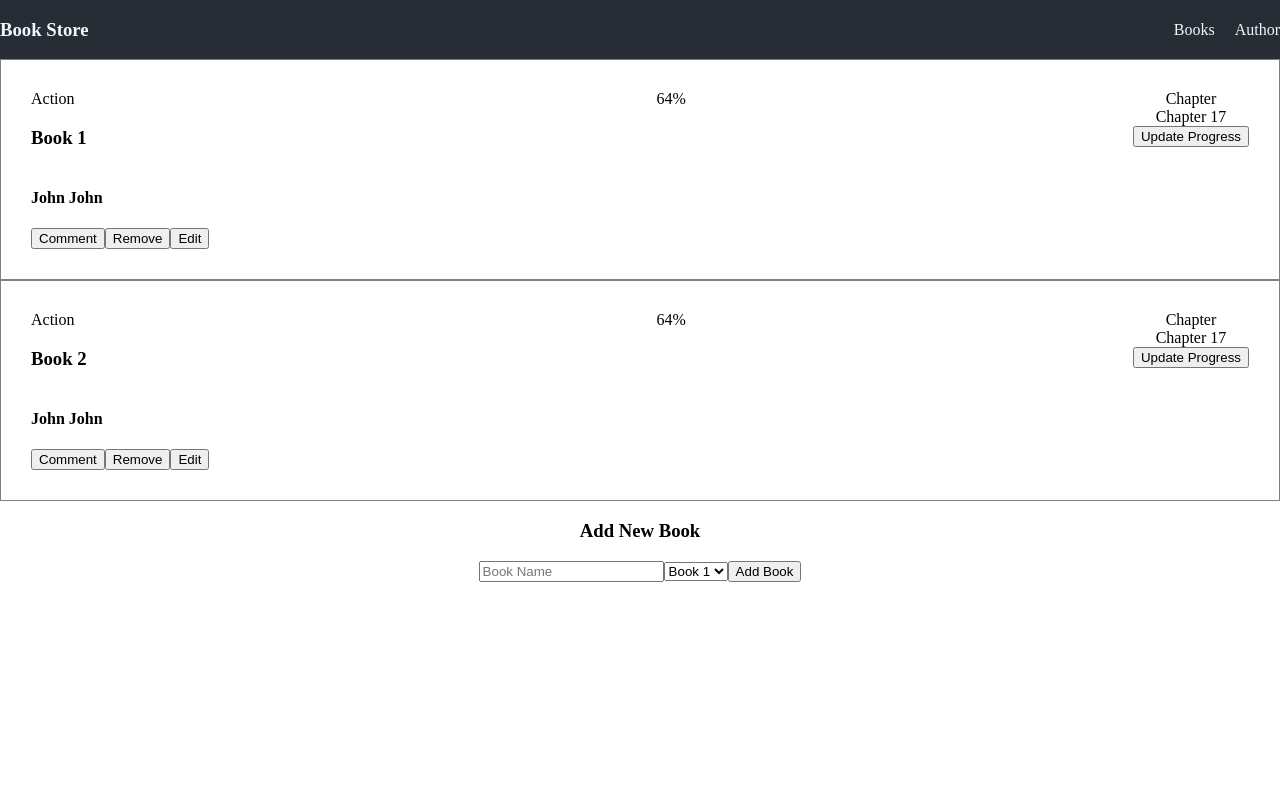
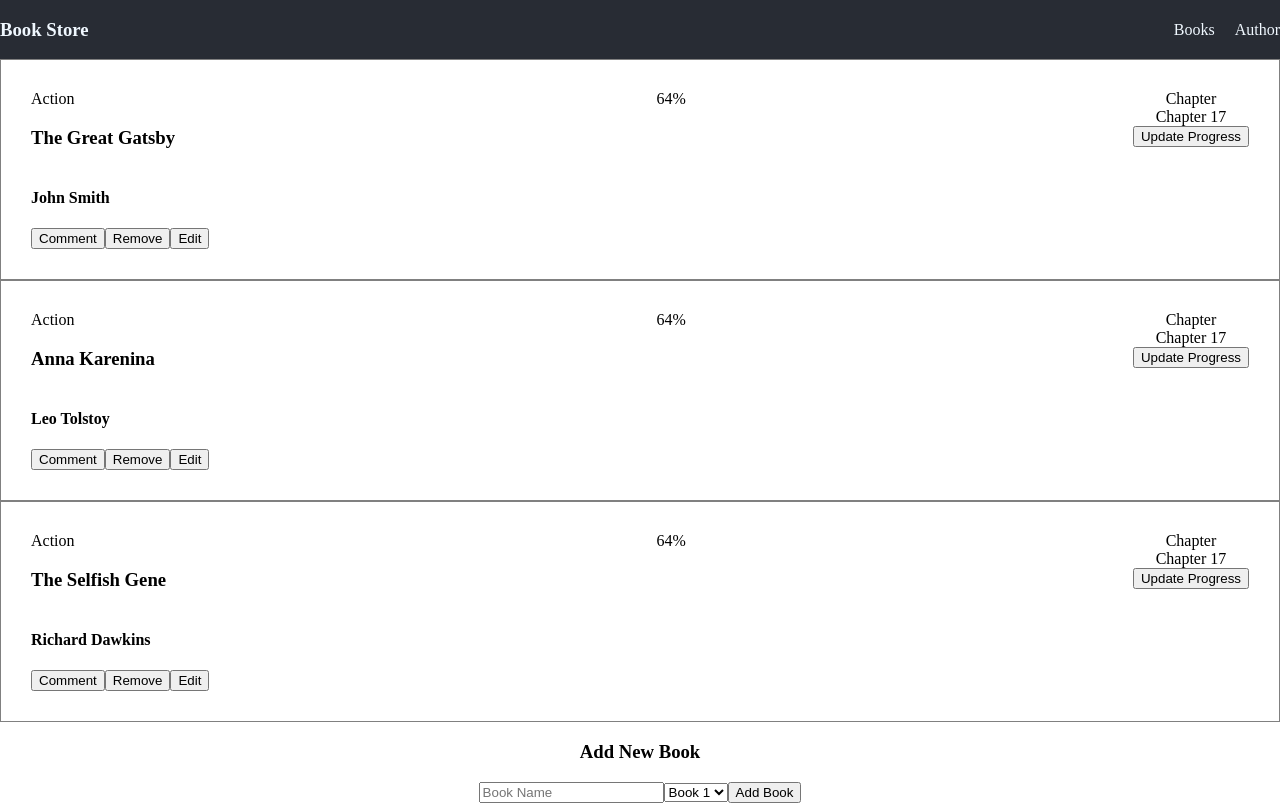
Before and after one commit to tawakuliKH/book-store-react, a React (Create React App) app: page / in a window 1280 px wide. Built offline with nearby package versions, Linux system fonts and the light colour scheme.

Commit message:
Configure Remove book and Add Book reducers

```diff
--- a/src/App.js
+++ b/src/App.js
@@ -1,16 +1,19 @@
+/* eslint-disable import/no-extraneous-dependencies */
 import './App.css';
 // eslint-disable-next-line import/no-extraneous-dependencies
 import { BrowserRouter as Router, Route, Routes } from 'react-router-dom';
 import Navbar from './components/Navbar';
-import BookList from './components/BookList';
+// import BookList from './components/BookList';
+import BooksContainer from './components/pages.js/BooksContainer';
 
 function App() {
+  // const dispatch = useDispatch();
   return (
     <div className="App">
       <Router>
         <Navbar />
         <Routes>
-          <Route path="/" element={<BookList />} />
+          <Route path="/" element={<BooksContainer />} />
         </Routes>
       </Router>
     </div>
--- a/src/components/AddForm.js
+++ b/src/components/AddForm.js
@@ -1,13 +1,40 @@
-const AddForm = () => (
+/* eslint-disable no-unused-vars */
+import { useDispatch } from 'react-redux';
+import { useState } from 'react';
+import { addBook } from '../redux/books/bookSlice';
+
+const AddForm = () => {
+  const dispatch = useDispatch();
+  const [title, setTitle] = useState('');
+  const [category, setCategory] = useState('');
+  const newBook = {
+    item_id: 'item4',
+    title,
+    author: '',
+    category,
+  };
+
+  const submitForm = () => {
+    dispatch(addBook(newBook));
+    setTitle('');
+  };
+  return (
     <div className="book-form">
       <h3 className="add-book">Add New Book</h3>
-    <input type="text" placeholder="Book Name" />
-    <select name="cars" id="cars">
+      <input type="text" value={title} placeholder="Book Name" onChange={(e) => setTitle(e.target.value)} />
+      <select name="cars" id="cars" onChange={(e) => setCategory(e.target.value)}>
         <option value="book1">Book 1</option>
         <option value="book2">Book 2</option>
       </select>
-    <button className="add-button" type="button">Add Book</button>
+      <button
+        className="add-button"
+        type="button"
+        onClick={submitForm}
+      >
+        Add Book
+      </button>
     </div>
+  );
+};
 
-);
 export default AddForm;
--- a/src/components/BookList.js
+++ b/src/components/BookList.js
@@ -1,15 +1,21 @@
-import AddForm from './AddForm';
+import { useDispatch } from 'react-redux';
+import { removeBook } from '../redux/books/bookSlice';
 
-const Book = () => (
-  <div className="book-list">
+const BookList = ({
+  // eslint-disable-next-line react/prop-types
+  id, title, author,
+}) => {
+  const dispatch = useDispatch();
+  return (
+    <div className="book-list" id={id}>
       <div className="book">
         <div className="bookTitle">
           <div className="action"> Action</div>
-        <h3 className="title">Book 1</h3>
-        <h4 className="author">John John</h4>
+          <h3 className="title">{title}</h3>
+          <h4 className="author">{author}</h4>
           <div className="comments-action">
             <button type="button" className="comment">Comment</button>
-          <button type="button" className="remove">Remove</button>
+            <button type="button" className="remove" onClick={() => { dispatch(removeBook(id)); }}>Remove</button>
             <button type="button" className="edit">Edit</button>
           </div>
         </div>
@@ -20,25 +26,7 @@ const Book = () => (
           <button type="button" className="update">Update Progress</button>
         </div>
       </div>
-    <div className="book">
-      <div className="bookTitle">
-        <div className="action"> Action</div>
-        <h3 className="title">Book 2</h3>
-        <h4 className="author">John John</h4>
-        <div className="comments-action">
-          <button type="button" className="comment">Comment</button>
-          <button type="button" className="remove">Remove</button>
-          <button type="button" className="edit">Edit</button>
-        </div>
-      </div>
-      <div className="percentage"> 64% </div>
-      <div className="book-info">
-        <div className="chapter">Chapter</div>
-        <div className="book-chapter">Chapter 17</div>
-        <button type="button" className="update">Update Progress</button>
-      </div>
-    </div>
-    <AddForm />
     </div>
   );
-export default Book;
+};
+export default BookList;
--- /dev/null
+++ b/src/components/pages.js/BooksContainer.js
@@ -0,0 +1,25 @@
+// eslint-disable-next-line import/no-extraneous-dependencies
+import { useSelector } from 'react-redux';
+import BookList from '../BookList';
+import AddForm from '../AddForm';
+
+const BooksContainer = () => {
+  const { books } = useSelector((store) => store.book);
+  return (
+    <div className="booksContainer">
+      {books.map((book) => (
+        <BookList
+          key={book.item_id}
+          id={book.item_id}
+          title={book.title}
+          author={book.author}
+          category={book.category}
+        />
+      ))}
+      <AddForm />
+
+    </div>
+  );
+};
+
+export default BooksContainer;
--- a/src/index.js
+++ b/src/index.js
@@ -10,9 +10,11 @@ import reportWebVitals from './reportWebVitals';
 const root = ReactDOM.createRoot(document.getElementById('root'));
 root.render(
   <React.StrictMode>
+
     <Provider store={store}>
       <App />
     </Provider>
+
   </React.StrictMode>,
 );
 
--- a/src/redux/books/bookSlice.js
+++ b/src/redux/books/bookSlice.js
@@ -1,19 +1,39 @@
+/* eslint-disable no-unused-vars */
 // eslint-disable-next-line import/no-extraneous-dependencies
 import { createSlice } from '@reduxjs/toolkit';
 
 const initialState = {
-  books: [],
+  books: [{
+    item_id: 'item1',
+    title: 'The Great Gatsby',
+    author: 'John Smith',
+    category: 'Fiction',
+  },
+  {
+    item_id: 'item2',
+    title: 'Anna Karenina',
+    author: 'Leo Tolstoy',
+    category: 'Fiction',
+  },
+  {
+    item_id: 'item3',
+    title: 'The Selfish Gene',
+    author: 'Richard Dawkins',
+    category: 'Nonfiction',
+  }],
 };
 
 const bookSlice = createSlice({
-  name: 'book',
+  name: 'books',
   initialState,
   reducers: {
     addBook: (state, action) => {
-      state.books = state.books.push(action.payload);
+      state.books.push(action.payload);
     },
     removeBook: (state, action) => {
-      state.books = state.books.pop(action.payload);
+      const itemId = action.payload;
+
+      state.books = state.books.filter((book) => book.item_id !== itemId);
     },
   },
 });
```
Also changed, not shown: src/components/Book.js (deleted, +0 -24 lines). Lines whose indentation alone changed are shown as unchanged.
